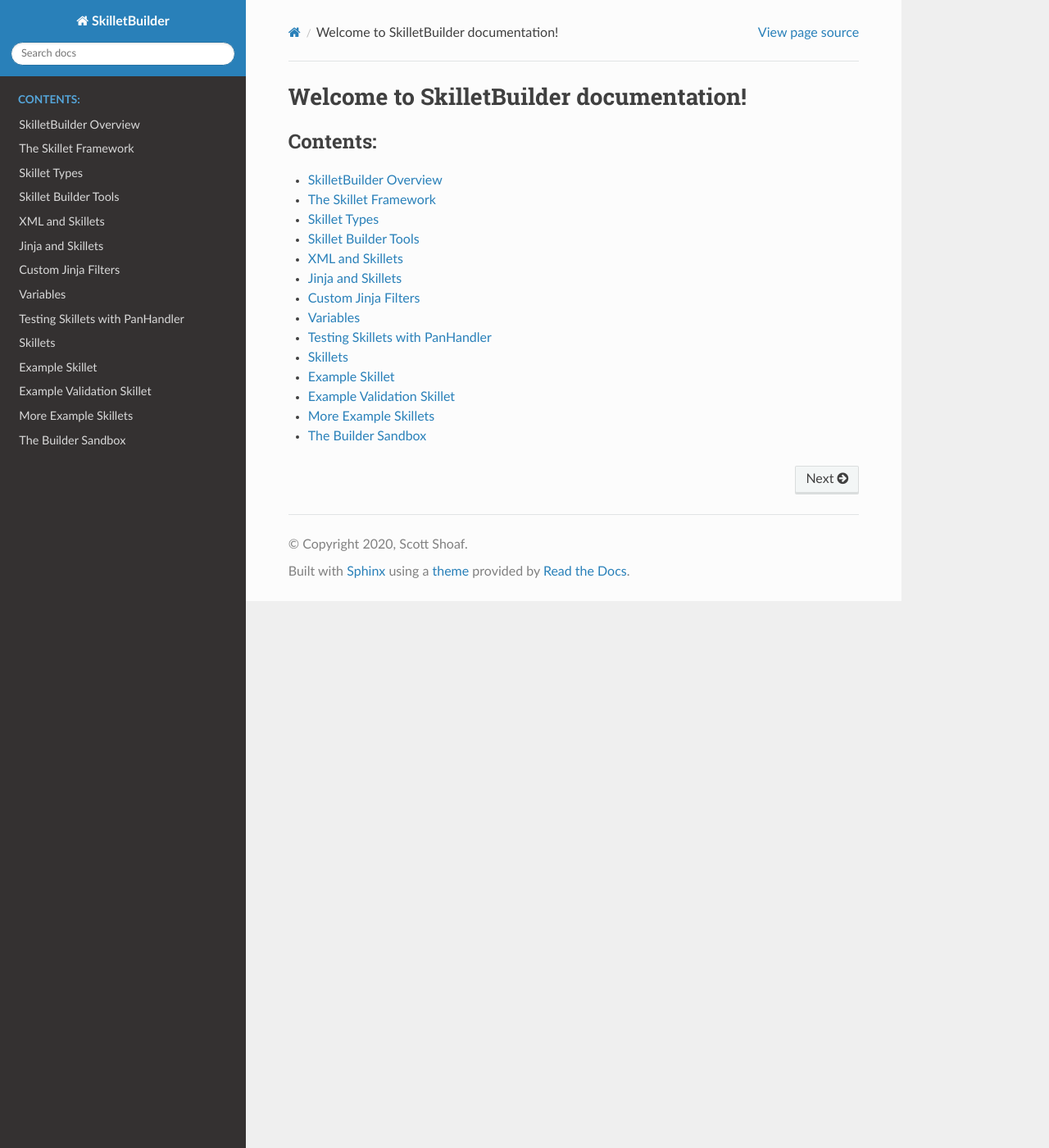
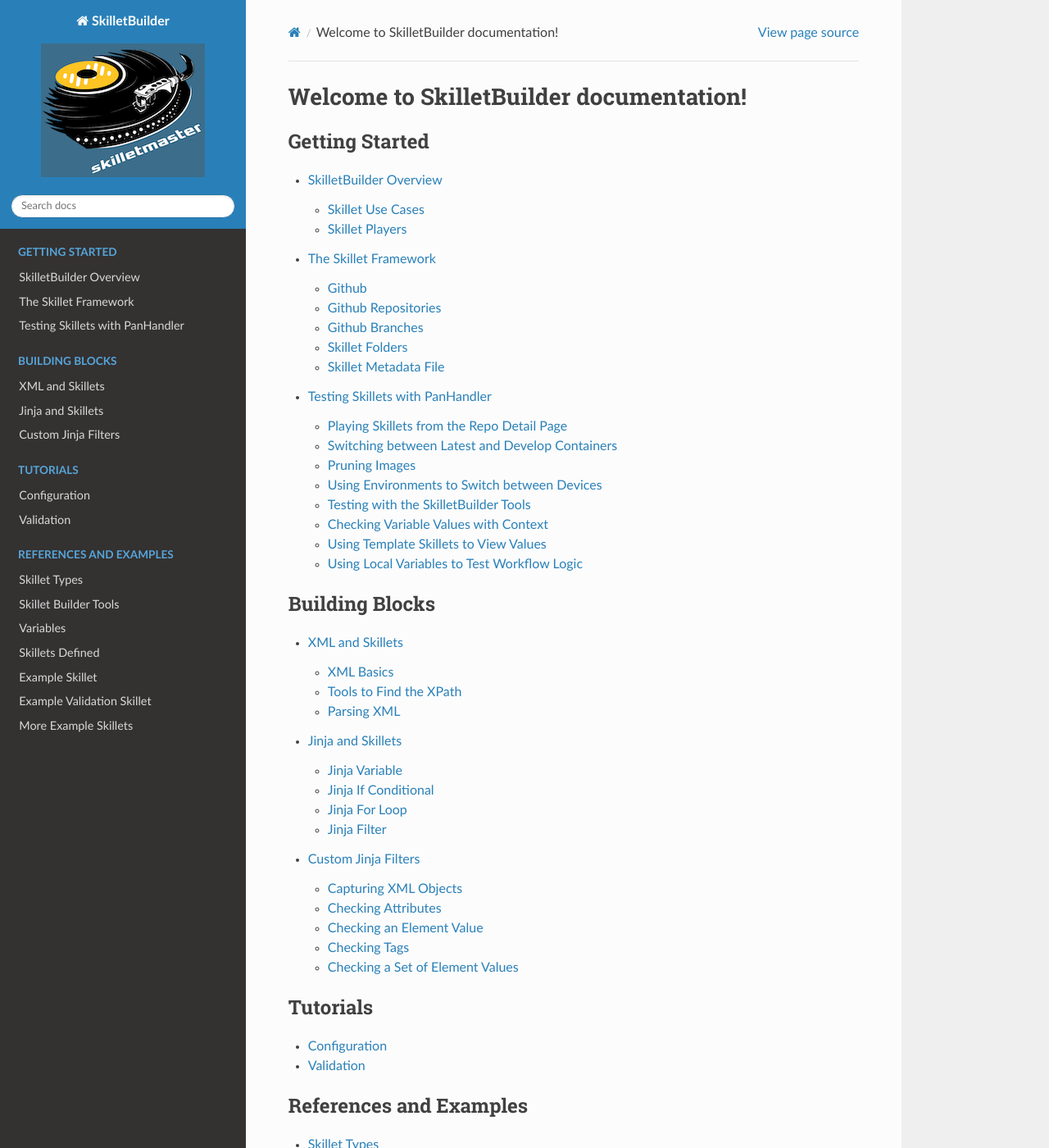
Before and after one commit to PaloAltoNetworks/SkilletBuilder, a Sphinx documentation site: the page built from docs/index.rst, in a window 1280 px wide and 1400 px high. Shown: the whole window at 82% size. Built offline with Sphinx 7.4.7 and the Read the Docs theme 2.0.0, drawn with Linux system fonts in a browser that asks for light colours; some of the changed text lies outside the part shown.

Commit message:
add logo and toc sections

```diff
--- a/docs/builder_sandbox.rst
+++ /dev/null
@@ -1,6 +0,0 @@
-The Builder Sandbox
-===================
-
-You know what type of skillet you want to build. Now its time to build.
-
-Setting up a working sandbox is key. This will vary slightly based on the type of skillet being created.
--- a/docs/conf.py
+++ b/docs/conf.py
@@ -51,6 +51,7 @@
 # a list of builtin themes.
 #
 html_theme = 'sphinx_rtd_theme'
+html_logo = 'images/logo_skilletmaster.png'
 
 # Add any paths that contain custom static files (such as style sheets) here,
 # relative to this directory. They are copied after the builtin static files,
--- a/docs/index.rst
+++ b/docs/index.rst
@@ -7,20 +7,36 @@
 ========================================
 
 .. toctree::
-   :maxdepth: 1
-   :caption: Contents:
+   :maxdepth: 2
+   :caption: Getting Started
 
    overview
    skillet_framework
-   skillet_types
-   builder_tools
+   panhandler
+
+.. toctree::
+   :caption: Building Blocks
+   :maxdepth: 2
+
    xml
    jinja
    jinja_custom_filters
+
+.. toctree::
+   :maxdepth: 2
+   :caption: Tutorials
+
+   tutorials/tutorial_configuration
+   tutorials/tutorial_validation
+
+.. toctree::
+   :maxdepth: 2
+   :caption: References and Examples
+
+   skillet_types
+   builder_tools
    variables
-   panhandler
    skillets
    example_skillet
    validation_skillet
    examples/example_skillets
-   builder_sandbox
--- a/docs/skillets.rst
+++ b/docs/skillets.rst
@@ -1,5 +1,5 @@
-Skillets
-========
+Skillets Defined
+================
 
 The heart of Panhandler is the `.meta-cnc.yaml` file. This allows a set of configuration snippets, known as a skillet,
 to be shared and consumed as a single unit. For example, to configure a default security profile you may need to
--- a/docs/tutorial_config.rst
+++ /dev/null
@@ -1,6 +0,0 @@
-Configuration Tutorial
-======================
-
-start to finish tutorial to build a config skillet
-
-Will align with the video content
--- a/docs/tutorial_validation.rst
+++ /dev/null
@@ -1,7 +0,0 @@
-Validation Tutorial
-===================
-
-walk through design to publish of a validation skillet
-Use the example builder skillet
-
-Can extend with pointers to other examples - examples as reference are key
--- /dev/null
+++ b/docs/tutorials/builder_tutorials.rst
@@ -0,0 +1,4 @@
+Skillet Builder Tutorials
+=========================
+
+Builder intro text
--- /dev/null
+++ b/docs/tutorials/tutorial_configuration.rst
@@ -0,0 +1,6 @@
+.. _`tutorial_configuration`:
+
+Configuration
+-------------
+
+this is a config tutorial
--- /dev/null
+++ b/docs/tutorials/tutorial_validation.rst
@@ -0,0 +1,6 @@
+.. _`tutorial_validation`:
+
+Validation
+----------
+
+this is a validation tutorial
```
Also changed, not shown: docs/images/logo_skilletmaster.png (added).
